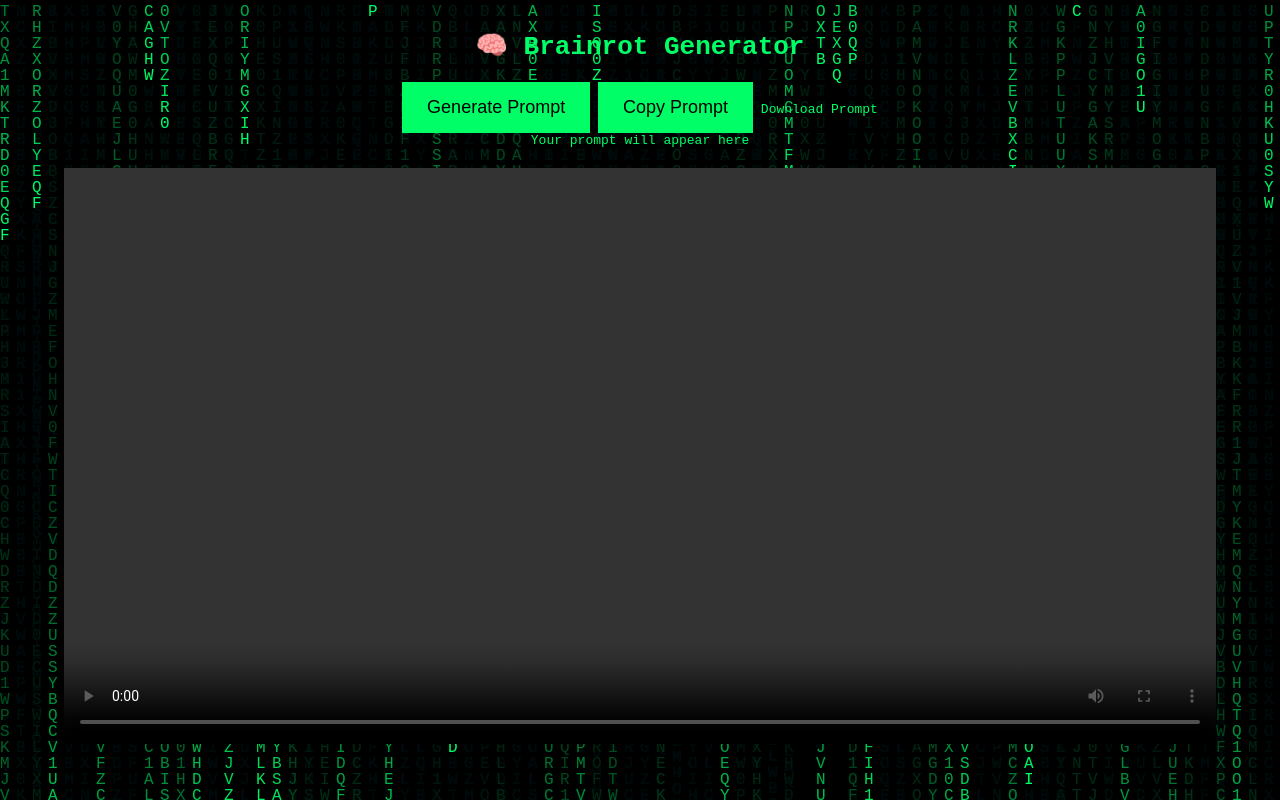
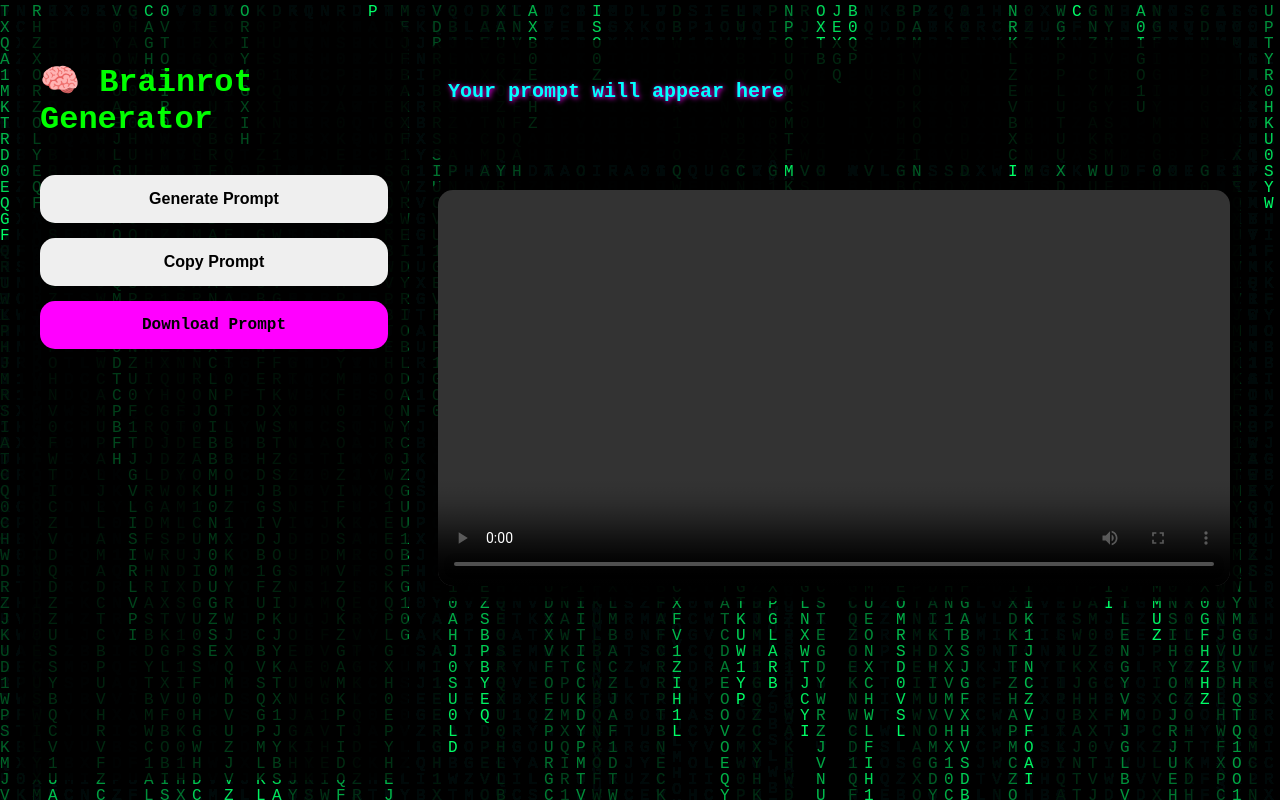
Before and after one commit to ariarid2025-tech/brainrot-site, a plain HTML site: page index.html in a window 1280 px wide. Drawn offline with Linux system fonts and the light colour scheme.

Commit message:
Refactor CSS for layout and styling improvements

```diff
--- a/style.css
+++ b/style.css
@@ -1,45 +1,97 @@
-* {
+/* Fullscreen canvas */
+body, html {
   margin: 0;
   padding: 0;
+  height: 100%;
+  font-family: 'Courier New', monospace;
+  color: #00ff00;
+  overflow: hidden;
+  background: black;
 }
 
-body {
-  background: black;
-  color: #00ff66;
-  font-family: monospace;
-  text-align: center;
-  overflow: hidden;
-}
-
-#matrix {
+canvas#matrix {
   position: fixed;
   top: 0;
   left: 0;
-  width: 100%;
-  height: 100%;
-  z-index: -1;
+  z-index: 0;
 }
 
-h1, button, video, a, p {
+/* Container for left/right panels */
+.container {
   position: relative;
-  z-index: 1;
+  display: flex;
+  height: 100%;
+  width: 100%;
+  z-index: 1; /* Above canvas */
+  padding: 20px;
+  box-sizing: border-box;
 }
 
-h1 {
-  margin-top: 30px;
+/* Left panel */
+.left-panel {
+  width: 30%;
+  padding: 20px;
+  background: rgba(0,0,0,0.7);
+  border-radius: 20px;
+  display: flex;
+  flex-direction: column;
+  gap: 15px;
 }
 
-button {
-  background: #00ff66;
-  color: black;
+/* Buttons */
+button, #download {
+  padding: 15px;
+  font-size: 16px;
+  font-weight: bold;
+  border-radius: 15px;
   border: none;
-  padding: 15px 25px;
-  font-size: 18px;
-  margin-top: 20px;
   cursor: pointer;
+  transition: 0.2s;
 }
 
-video {
-  width: 90%;
-  margin-top: 20px;
+button:hover, #download:hover {
+  background-color: #00ffff;
+  color: black;
 }
+
+/* Download button */
+#download {
+  background-color: #ff00ff;
+  color: black;
+  text-decoration: none;
+  display: inline-block;
+  text-align: center;
+}
+
+/* Right panel */
+.right-panel {
+  width: 70%;
+  padding: 20px;
+  display: flex;
+  flex-direction: column;
+  gap: 20px;
+}
+
+/* Prompt box */
+.prompt-box {
+  background: rgba(0,0,0,0.85);
+  border-radius: 20px;
+  padding: 20px;
+  min-height: 80px;
+  color: #00ffff;
+  font-weight: bold;
+  font-size: 20px;
+  text-shadow: 1px 1px 5px #ff00ff;
+}
+
+/* Video box */
+.video-box {
+  background: rgba(0,0,0,0.85);
+  border-radius: 20px;
+  padding: 10px;
+}
+
+.video-box video {
+  width: 100%;
+  border-radius: 15px;
+}
```
